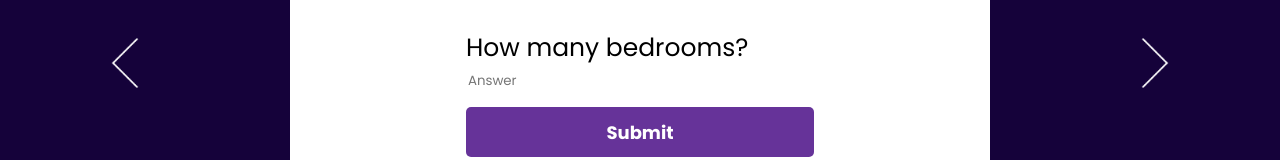
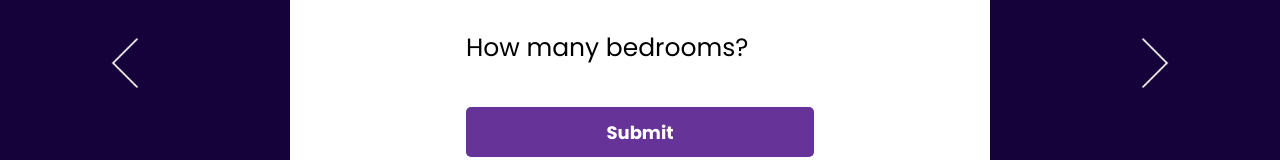
Before and after one commit to blainecurren/estate_evalu8, a React (Create React App) app in the folder client/: page / in a window 1280 px wide. Shown: the part 372-532 px from the top of the page. Built offline with nearby package versions, Linux system fonts and the light colour scheme.

Commit message:
restyled form / input

```diff
--- a/client/src/components/ReactSlider/ReactSlider.jsx
+++ b/client/src/components/ReactSlider/ReactSlider.jsx
@@ -98,7 +98,6 @@ export default function ReactSlider() {
                     <input
                       type="text"
                       className="input"
-                      placeholder="Answer"
                       value={answer}
                       onChange={(e) => setAnswer(e.target.value)}
                     />
```
